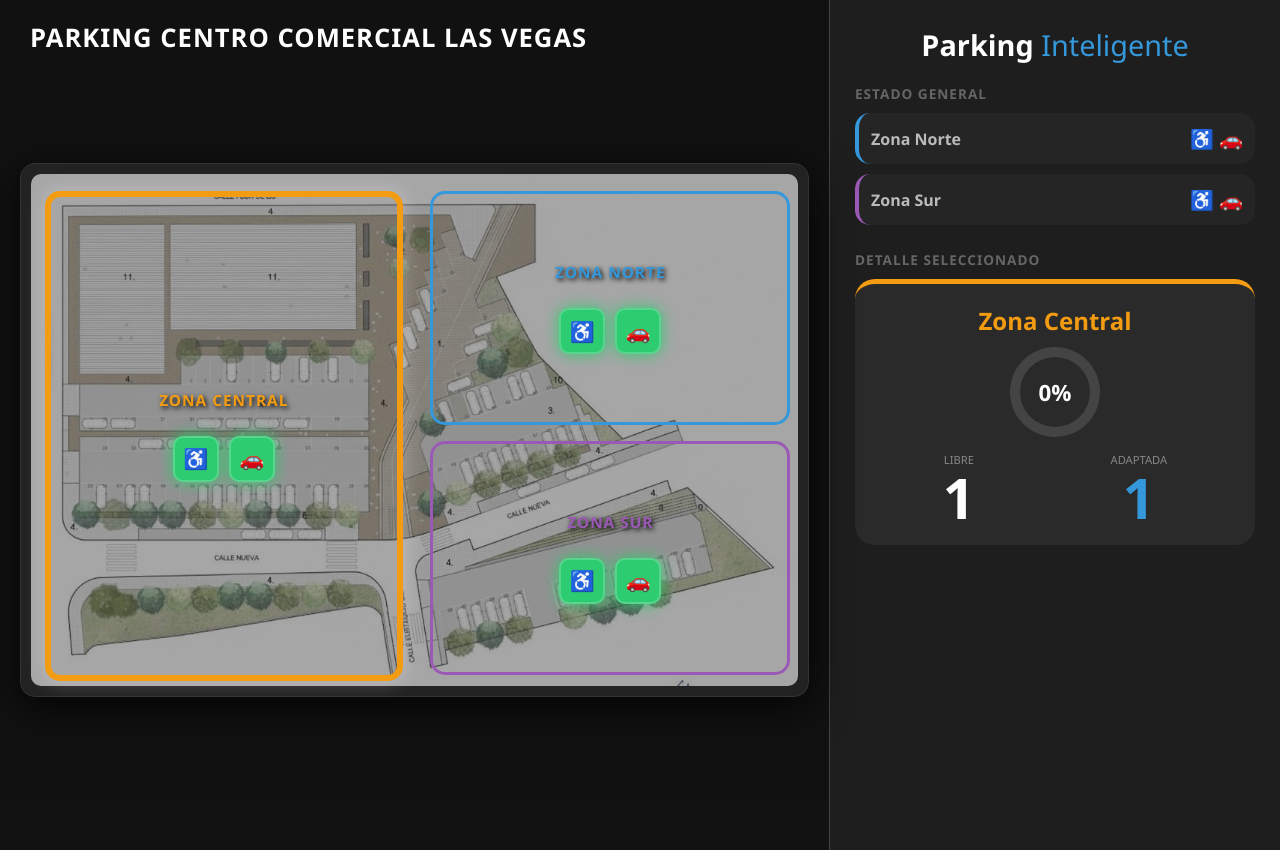
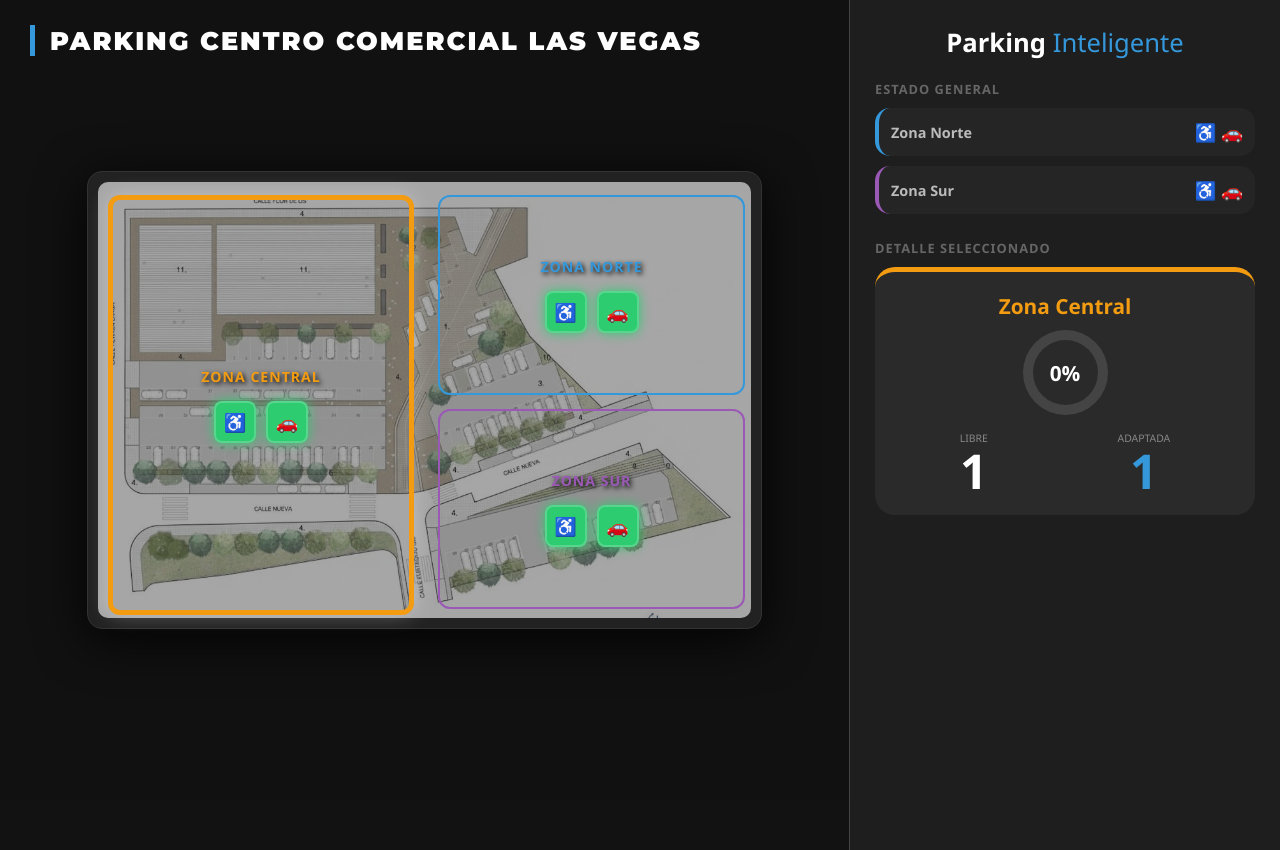
Before and after one commit to Daylon20/Parking-Flask-Arduino, a Flask app: page / in a window 1280 px wide. Run offline with Flask 3, Linux system fonts and the light colour scheme.

Commit message:
Update index.html

```diff
--- a/templates/index.html
+++ b/templates/index.html
@@ -4,6 +4,7 @@
     <meta charset="UTF-8">
     <meta name="viewport" content="width=device-width, initial-scale=1.0">
     <title>Smart Parking - Las Vegas</title>
+    <link href="https://fonts.googleapis.com/css2?family=Montserrat:wght@900&display=swap" rel="stylesheet">
     <style>
         :root {
             --norte: #3498db; --sur: #9b59b6; --central: #f39c12;
@@ -16,63 +17,65 @@
             display: flex; flex-direction: row; height: 100vh; overflow: hidden;
         }
 
-        /* TÍTULO: A la izquierda, sin iconos y con espacio para no tapar */
+        /* TÍTULO: Tipografía Montserrat, pegado a la izquierda */
         .titulo-superior {
             position: absolute;
-            top: 20px;
-            left: 30px; /* Pegado a la izquierda con un pequeño margen */
+            top: 25px;
+            left: 30px;
             z-index: 100;
             color: white;
+            font-family: 'Montserrat', sans-serif; /* Nueva tipografía curiosa */
             font-size: 1.6em;
-            font-weight: 800;
+            font-weight: 900;
             text-transform: uppercase;
-            letter-spacing: 1px;
+            letter-spacing: 2px;
             pointer-events: none;
+            border-left: 5px solid var(--norte); /* Un detalle visual para que se vea más profesional */
+            padding-left: 15px;
         }
 
         .contenedor-principal {
             flex: 3; position: relative; display: flex;
             justify-content: center; align-items: center;
-            padding: 80px 20px 20px 20px; /* Más relleno arriba para que el título no tape el mapa */
+            padding: 40px;
             background: #111; width: 100%;
         }
 
+        /* MAPA: Tamaño reducido para PC */
         .map-container {
-            position: relative; background: #222; border-radius: 15px;
-            padding: 10px; width: 100%; max-width: 1000px;
-            box-shadow: 0 10px 40px rgba(0,0,0,0.8); border: 1px solid #333; margin: auto;
+            position: relative;
+            background: #222;
+            border-radius: 15px;
+            padding: 10px;
+            width: 85%;
+            max-width: 850px;
+            box-shadow: 0 10px 50px rgba(0,0,0,0.9);
+            border: 1px solid #333;
+            margin: auto;
         }
 
         .map-image { width: 100%; height: auto; border-radius: 10px; opacity: 0.6; display: block; margin: 0 auto; }
 
         .led {
-            width: 42px; height: 42px; border-radius: 10px; display: flex; align-items: center;
-            justify-content: center; font-weight: bold; font-size: 20px; transition: 0.3s; border: 2px solid rgba(255,255,255,0.2);
+            width: 38px; height: 38px; border-radius: 8px; display: flex; align-items: center;
+            justify-content: center; font-weight: bold; font-size: 18px; transition: 0.3s; border: 2px solid rgba(255,255,255,0.2);
         }
-        .led-off { background: #2ecc71; box-shadow: 0 0 15px #2ecc71; color: #000; }
-        .led-on { background: #e74c3c; box-shadow: 0 0 15px #e74c3c; color: #fff; }
+        .led-off { background: #2ecc71; box-shadow: 0 0 12px #2ecc71; color: #000; }
+        .led-on { background: #e74c3c; box-shadow: 0 0 12px #e74c3c; color: #fff; }
 
-        /* AJUSTES PARA MÓVIL */
         @media (max-width: 1000px) {
             body { flex-direction: column; height: auto; overflow-y: auto; }
-            .contenedor-principal { padding: 70px 0 10px 0 !important; width: 100vw; height: auto; }
+            .contenedor-principal { padding: 100px 10px 20px 10px !important; width: 100vw; height: auto; }
             .side-panel { width: 100% !important; height: auto !important; border-left: none !important; }
-            .map-container { width: 95%; margin-top: 20px; }
+            .map-container { width: 95%; max-width: none; }
             .nombre-zona-mapa { font-size: 12px !important; }
-            .titulo-superior {
-                font-size: 1.1em;
-                top: 15px;
-                left: 15px;
-                position: relative; /* Cambia a relativo en móvil para que empuje el contenido */
-                width: 100%;
-                margin-bottom: 20px;
-            }
+            .titulo-superior { font-size: 1.1em; top: 15px; left: 20px; border-left-width: 3px; }
         }
 
         .zona-interactiva {
-            position: absolute; cursor: pointer; border-radius: 15px;
+            position: absolute; cursor: pointer; border-radius: 12px;
             display: flex; flex-direction: column; align-items: center; justify-content: center;
-            transition: 0.3s; border: 3px solid;
+            transition: 0.3s; border: 2px solid;
             background: transparent !important;
         }
 
@@ -80,20 +83,17 @@
         #zona-central { border-color: var(--central); }
         #zona-sur { border-color: var(--sur); }
 
-        .zona-activa {
-            box-shadow: 0 0 20px rgba(255,255,255,0.3);
-            border-width: 6px !important;
-        }
+        .zona-activa { box-shadow: 0 0 20px rgba(255,255,255,0.3); border-width: 5px !important; }
 
         .nombre-zona-mapa {
-            font-weight: 800; font-size: 1.2vw; text-transform: uppercase;
-            margin-bottom: 25px;
+            font-weight: 800; font-size: 1.1vw; text-transform: uppercase;
+            margin-bottom: 15px;
             text-shadow: 2px 2px 5px rgba(0,0,0,1);
             letter-spacing: 1px;
         }
 
         .side-panel {
-            width: 400px; background: var(--panel-bg); padding: 25px;
+            width: 380px; background: var(--panel-bg); padding: 25px;
             border-left: 1px solid #444; display: flex; flex-direction: column; height: 100vh; overflow-y: auto;
         }
 
@@ -101,11 +101,11 @@
         .mini-box { background: #252525; padding: 12px; border-radius: 15px; margin-bottom: 10px; display: flex; justify-content: space-between; align-items: center; border-left: 4px solid #444; cursor: pointer; transition: 0.2s; }
         .mini-box:hover { background: #333; }
 
-        .donut-chart { width: 90px; height: 90px; border-radius: 50%; display: flex; align-items: center; justify-content: center; margin: 10px auto; position: relative; }
-        .donut-chart::after { content: ''; position: absolute; width: 70px; height: 70px; background: #2a2a2a; border-radius: 50%; }
-        .donut-text { position: relative; z-index: 1; font-weight: bold; font-size: 1.4em; }
+        .donut-chart { width: 85px; height: 85px; border-radius: 50%; display: flex; align-items: center; justify-content: center; margin: 10px auto; position: relative; }
+        .donut-chart::after { content: ''; position: absolute; width: 65px; height: 65px; background: #2a2a2a; border-radius: 50%; }
+        .donut-text { position: relative; z-index: 1; font-weight: bold; font-size: 1.3em; }
 
-        .big-num { font-size: 3.5em; font-weight: bold; margin: 0; line-height: 1; }
+        .big-num { font-size: 3em; font-weight: bold; margin: 0; line-height: 1; }
         .rec-item { display: inline-flex; align-items: center; background: #1a1a1a; padding: 4px 8px; border-radius: 8px; margin: 0 3px; border: 1px solid #333; }
         .rec-val { font-weight: bold; color: #2ecc71; margin-right: 4px; }
     </style>
@@ -136,12 +136,12 @@
     </div>
 
     <div class="side-panel">
-        <h2 style="margin:0 0 20px 0; font-size: 1.8em; text-align: center;">Parking <span style="color:var(--norte); font-weight:300;">Inteligente</span></h2>
+        <h2 style="margin:0 0 20px 0; font-size: 1.6em; text-align: center;">Parking <span style="color:var(--norte); font-weight:300;">Inteligente</span></h2>
 
-        <h3 style="font-size: 0.85em; color: #666; text-transform: uppercase; margin: 0 0 10px 0; letter-spacing: 1px;">Estado General</h3>
+        <h3 style="font-size: 0.8em; color: #666; text-transform: uppercase; margin: 0 0 10px 0; letter-spacing: 1px;">Estado General</h3>
         <div id="otras-zonas"></div>
 
-        <h3 style="font-size: 0.85em; color: #666; text-transform: uppercase; margin: 15px 0 10px 0; letter-spacing: 1px;">Detalle Seleccionado</h3>
+        <h3 style="font-size: 0.8em; color: #666; text-transform: uppercase; margin: 15px 0 10px 0; letter-spacing: 1px;">Detalle Seleccionado</h3>
         <div id="zona-seleccionada"></div>
 
         <div id="aviso-zona"></div>
@@ -173,17 +173,14 @@
             let htmlOtras = "";
             for (let z in CONFIG) {
                 if (z === zonaActual) continue;
-
                 let zC = CONFIG[z];
                 let lA = data[zC.pines[0]] === 0 ? "♿" : "";
                 let lB = data[zC.pines[1]] === 0 ? "🚗" : "";
-
                 htmlOtras += `
                     <div class="mini-box" style="border-left-color: ${zC.color}" onclick="mostrarInfo('${z}')">
-                        <span style="font-weight:bold; color:#bbb;">${z}</span>
+                        <span style="font-weight:bold; color:#bbb; font-size: 0.9em;">${z}</span>
                         <div>
-                            <span style="color:#2ecc71; font-size:1.2em;">${lA} ${lB}</span>
-                            ${lA==="" && lB==="" ? '<span style="color:#e74c3c; font-size:0.8em; font-weight:bold;">COMPLETO</span>' : ''}
+                            <span style="color:#2ecc71; font-size:1.1em;">${lA} ${lB}</span>
                         </div>
                     </div>`;
             }
@@ -196,11 +193,11 @@
 
             document.getElementById('zona-seleccionada').innerHTML = `
                 <div class="stat-box" style="border-top-color: ${c.color}">
-                    <div style="text-align:center; font-size:1.5em; font-weight:bold; color:${c.color}">${zonaActual}</div>
+                    <div style="text-align:center; font-size:1.3em; font-weight:bold; color:${c.color}">${zonaActual}</div>
                     <div class="donut-chart" style="background: conic-gradient(${c.color} ${porc}%, #444 0);"><span class="donut-text">${porc}%</span></div>
                     <div style="display:flex; justify-content: space-around; text-align:center;">
-                        <div><span style="font-size:0.7em; color:#888;">LIBRE</span><br><span class="big-num">${libB}</span></div>
-                        <div><span style="font-size:0.7em; color:#888;">ADAPTADA</span><br><span class="big-num" style="color:#3498db">${libA}</span></div>
+                        <div><span style="font-size:0.65em; color:#888;">LIBRE</span><br><span class="big-num">${libB}</span></div>
+                        <div><span style="font-size:0.65em; color:#888;">ADAPTADA</span><br><span class="big-num" style="color:#3498db">${libA}</span></div>
                     </div>
                 </div>`;
             gestionarRecomendacion(data);
@@ -222,11 +219,11 @@
                 }
                 if (maxL > 0) {
                     aviso.innerHTML = `<div class="stat-box" style="border-top-color:#e74c3c; background:rgba(231,76,60,0.1); text-align:center;">
-                        <b style="color:#e74c3c; font-size:0.9em; text-transform:uppercase;">⚠️ ${zonaActual.toUpperCase()} COMPLETA</b><br>
-                        <p style="margin:10px 0 0 0; font-size:0.95em;">Le sugerimos ir a la <b>${mejor}</b>:<br><br>${hRec}</p>
+                        <b style="color:#e74c3c; font-size:0.85em; text-transform:uppercase;">⚠️ ${zonaActual.toUpperCase()} COMPLETA</b><br>
+                        <p style="margin:10px 0 0 0; font-size:0.9em;">Ir a la <b>${mejor}</b>:<br><br>${hRec}</p>
                     </div>`;
                 } else {
-                    aviso.innerHTML = `<div class="stat-box" style="border-top-color:#e74c3c; text-align:center; font-weight:bold;">🚨 PARKING COMPLETO</div>`;
+                    aviso.innerHTML = `<div class="stat-box" style="border-top-color:#e74c3c; text-align:center; font-weight:bold; font-size:0.9em;">🚨 PARKING COMPLETO</div>`;
                 }
             } else { aviso.innerHTML = ""; }
         }
```
